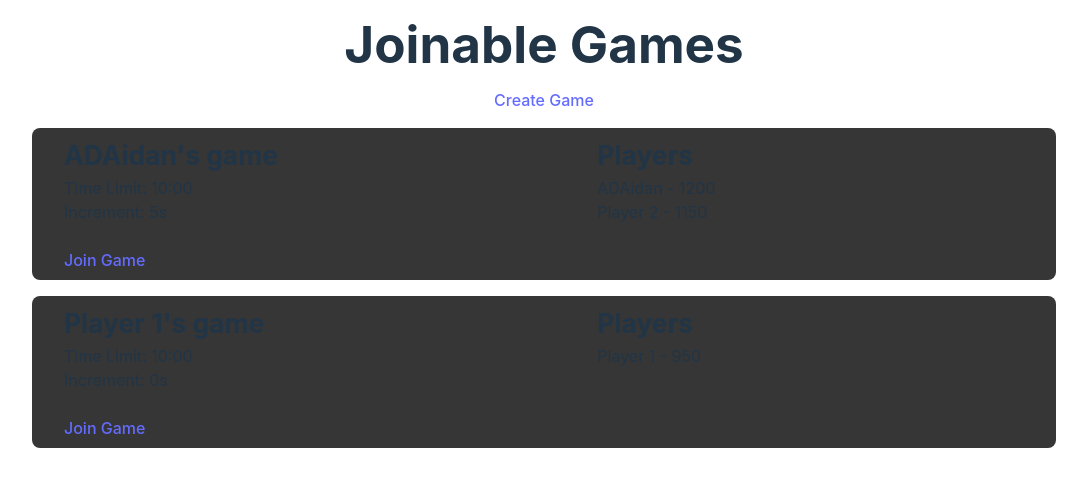
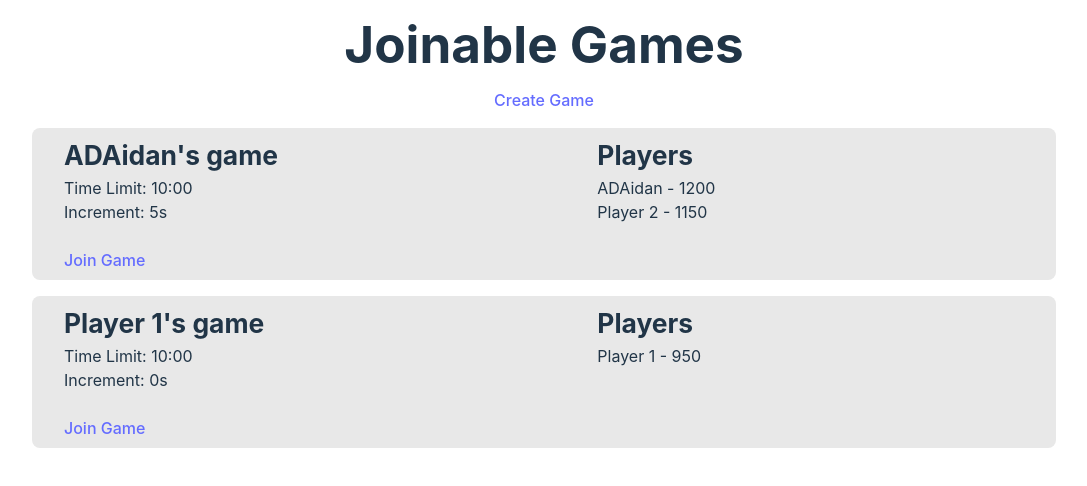
Before and after one commit to ADAidan/chess-app-react-mongodb-demo, a React (Vite) app: page /lobby in a window 1280 px wide. Shown: the top 486 px of the page, without its empty margins (96-1183 px from the left). Built offline with nearby package versions, Linux system fonts and the light colour scheme.

Commit message:
added support for light color scheme

```diff
--- a/src/components/game-card.css
+++ b/src/components/game-card.css
@@ -1,3 +1,9 @@
+@media (prefers-color-scheme: light) {
+    .lobby-container .game-card {
+        background-color: #e8e8e8;
+    }
+}
+
 .game-card {
     display: flex;
     flex-direction: row;
```
